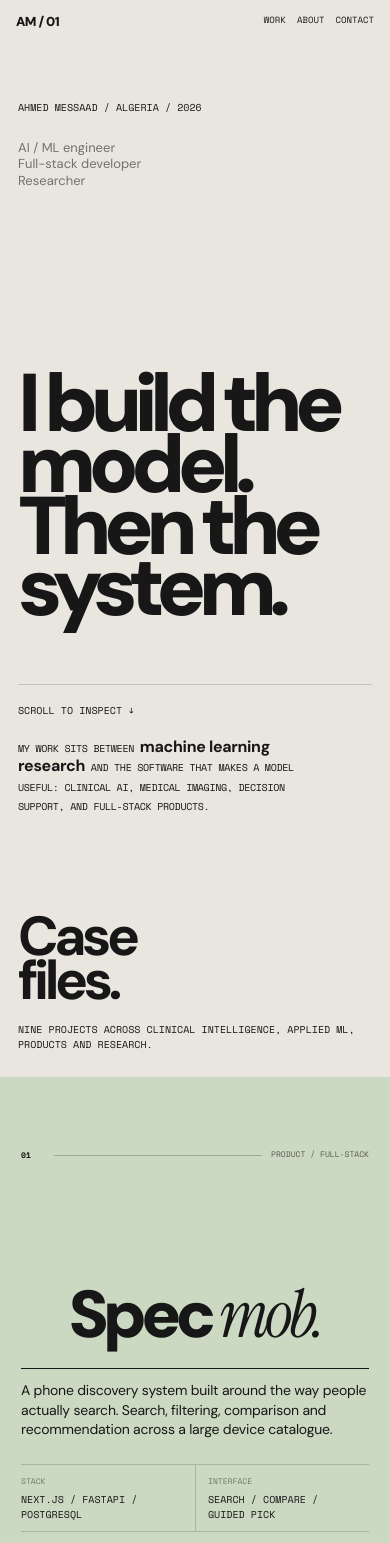
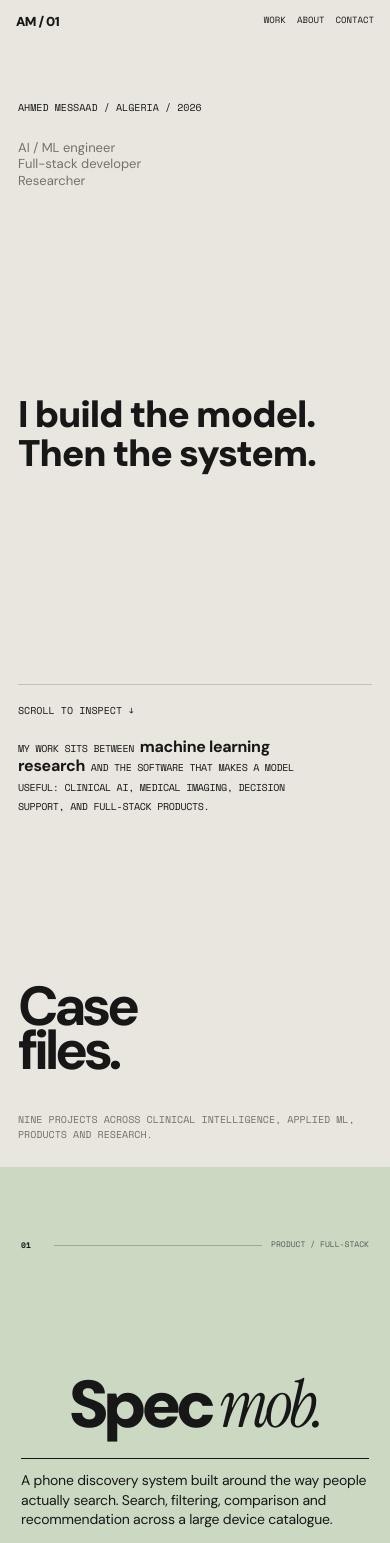
Before and after one commit to RYANX9/ahmedmessaad, a Next.js app: page / in a window 390 px wide. Shown: the top 1543 px of the page. Built offline with nearby package versions, Linux system fonts and the light colour scheme.

Commit message:
Update globals.css

```diff
--- a/app/globals.css
+++ b/app/globals.css
@@ -31,6 +31,10 @@
 }
 .top>*{pointer-events:auto}
 .logo{font-size:13px;font-weight:900;letter-spacing:-.04em}
+.topbar-label{
+  display:block;margin-top:2px;font:9px "Space Mono",monospace;
+  text-transform:uppercase;color:var(--muted);
+}
 .nav{display:flex;gap:20px;font:10px "Space Mono",monospace;text-transform:uppercase}
 .nav a{padding-bottom:3px;border-bottom:1px solid transparent}
 .nav a:hover{border-color:var(--ink)}
@@ -45,23 +49,39 @@
 .hero-top{display:flex;justify-content:space-between;align-items:flex-start}
 .hero-index{font:10px "Space Mono",monospace;text-transform:uppercase}
 .hero-note{max-width:230px;font-size:13px;line-height:1.25;color:var(--muted)}
+.hero-eyebrow{
+  display:block;margin-top:6vh;
+  font:11px "Space Mono",monospace;text-transform:uppercase;
+  color:var(--muted);
+}
 .hero-title{
   position:relative;
-  margin-top:10vh;
-  font-size:clamp(75px,15vw,220px);
+  margin-top:1.5vh;
+  font-size:clamp(38px,6.4vw,104px);
   font-weight:900;
-  line-height:.75;
-  letter-spacing:-.095em;
-  max-width:9ch;
+  line-height:.98;
+  letter-spacing:-.03em;
+  max-width:none;
 }
 .hero-title div{display:block}
 .hero-title .serif{
   font-family:"Instrument Serif",serif;font-weight:400;
   font-style:italic;letter-spacing:-.07em;
 }
+.hero-method{
+  margin-top:4vh;
+  display:flex;flex-wrap:wrap;gap:26px;
+  font:10px "Space Mono",monospace;text-transform:uppercase;
+  color:var(--muted);
+}
+.hero-method .method-label{color:var(--ink);font-weight:700}
+.hero-method ol{margin:0;padding:0;list-style:none;display:flex;gap:16px;flex-wrap:wrap}
+.hero-method li{position:relative;padding-left:15px}
+.hero-method li:before{content:attr(data-i) "."; position:absolute;left:0;font-weight:700;color:var(--ink)}
 .hero-bottom{
   display:flex;justify-content:space-between;align-items:end;
   border-top:1px solid var(--line);padding-top:13px;
+  margin-top:22px;
 }
 .hero-bottom span{font:10px "Space Mono",monospace;text-transform:uppercase}
 .hero-bottom p{max-width:390px;margin:0;font-size:16px;line-height:1.2;letter-spacing:-.02em}
@@ -69,12 +89,23 @@
 /* WORK HEADER */
 .gallery{padding:0 0 12vh}
 .gallery-head{
-  display:flex;justify-content:space-between;align-items:baseline;
-  margin-bottom:35px;padding:0 var(--pad);
-  gap:20px;flex-wrap:wrap;
+  display:flex;justify-content:space-between;align-items:flex-end;
+  margin-bottom:35px;padding:12vh var(--pad) 0;
+  gap:40px;flex-wrap:wrap;
+}
+.gallery-eyebrow{
+  display:block;margin-bottom:14px;
+  font:10px "Space Mono",monospace;text-transform:uppercase;color:var(--muted);
 }
 .gallery-head h2{margin:0;font-size:clamp(42px,7vw,95px);line-height:.8;letter-spacing:-.08em}
-.gallery-head span{font:10px "Space Mono",monospace;text-transform:uppercase}
+.gallery-lead{
+  margin:18px 0 0;max-width:52ch;
+  font-size:clamp(15px,1.7vw,18px);line-height:1.4;
+}
+.gallery-head>span{
+  font:10px "Space Mono",monospace;text-transform:uppercase;
+  max-width:22ch;text-align:right;color:var(--muted);
+}
 
 /* =========================================================
    STACKING SYSTEM
@@ -152,7 +183,8 @@
 
 /* PROJECT DESCRIPTION */
 .project-info{max-width:430px;border-top:1px solid currentColor;padding-top:12px}
-.project-description{margin:0 0 30px;max-width:420px;font-size:15px;line-height:1.42;letter-spacing:-.015em}
+.project-description{margin:0 0 14px;max-width:420px;font-size:14.5px;line-height:1.42;letter-spacing:-.015em}
+.project-extra{margin:0 0 22px;max-width:420px;font-size:12.5px;line-height:1.4;opacity:.65}
 
 /* METADATA */
 .project-meta{display:grid;grid-template-columns:1fr 1fr;border-top:1px solid rgba(23,23,23,.18)}
@@ -305,16 +337,35 @@
   display:grid;grid-template-columns:18% 1fr;gap:8vw;
 }
 .after-label{font:10px "Space Mono",monospace;text-transform:uppercase}
+.after-note{
+  display:block;margin-top:14px;color:var(--muted);
+  font-size:12px;line-height:1.4;max-width:22ch;
+}
 .after h2{margin:0;max-width:11ch;font-size:clamp(45px,7vw,100px);line-height:.82;letter-spacing:-.08em}
-.about-copy{max-width:900px;margin-top:55px;font-size:clamp(22px,3vw,45px);line-height:1;letter-spacing:-.045em}
-.about-copy em{font-style:italic}
+.about-lead{max-width:900px;margin-top:45px;font-size:clamp(20px,2.6vw,36px);line-height:1.1;letter-spacing:-.03em}
+.about-lead em{font-style:normal;font-weight:700}
+.about-copy{max-width:820px;margin-top:26px;font-size:clamp(15px,1.6vw,18px);line-height:1.5;color:var(--muted)}
+
+.timeline{margin-top:50px;border-top:1px solid var(--line);max-width:900px}
+.timeline-row{
+  display:grid;grid-template-columns:14ch 1fr 12ch;gap:20px;
+  padding:16px 0;border-bottom:1px solid var(--line);align-items:baseline;
+}
+.timeline-period{font:10px "Space Mono",monospace;text-transform:uppercase;color:var(--muted)}
+.timeline-detail{font-size:15px;line-height:1.3}
+.timeline-tag{font:10px "Space Mono",monospace;text-transform:uppercase;text-align:right}
 
 /* CONTACT */
 .contact{
   min-height:80vh;background:var(--ink);color:var(--paper);
   padding:var(--pad);display:flex;flex-direction:column;justify-content:space-between;
 }
-.contact h2{margin:70px 0 0;max-width:7ch;font-size:clamp(70px,14vw,210px);line-height:.74;letter-spacing:-.095em}
+.contact h2{margin:50px 0 0;max-width:8ch;font-size:clamp(60px,12vw,180px);line-height:.78;letter-spacing:-.08em}
+.contact-paragraph{
+  max-width:46ch;margin:24px 0 0;
+  font-size:clamp(15px,1.6vw,18px);line-height:1.35;
+  color:rgba(245,242,235,.75);
+}
 .contact-bottom{
   border-top:1px solid rgba(245,242,235,.25);padding-top:14px;
   display:flex;justify-content:space-between;
@@ -322,6 +373,10 @@
 }
 .contact-links{display:flex;gap:18px;flex-wrap:wrap}
 .contact-links a{text-decoration:underline;text-underline-offset:4px}
+.contact-footer-right{
+  margin-top:10px;text-align:right;color:rgba(245,242,235,.5);
+  font:10px "Space Mono",monospace;text-transform:uppercase;
+}
 
 /* MOBILE */
 @media(max-width:760px){
@@ -330,7 +385,9 @@
   .hero{padding:100px 18px 30px}
   .hero-top{display:block}
   .hero-note{margin-top:25px;max-width:250px}
-  .hero-title{font-size:clamp(68px,21vw,120px);margin-top:14vh}
+  .hero-eyebrow{margin-top:20px}
+  .hero-title{font-size:clamp(30px,9.5vw,52px);margin-top:2vh;line-height:1.04}
+  .hero-method{margin-top:24px}
   .hero-bottom{display:block}.hero-bottom p{margin-top:18px;max-width:300px}
 
   .gallery{padding:70px 0 100px}
@@ -388,14 +445,23 @@
   .arch-box{height:40px;font-size:7px}
 
   .after{padding:90px 18px;display:block}
-  .after-label{margin-bottom:40px}
-  .after h2{font-size:60px}
-  .about-copy{margin-top:45px;font-size:30px}
+  .after-label{margin-bottom:8px}
+  .after-note{margin-bottom:35px}
+  .after h2{font-size:52px}
+  .about-lead{margin-top:35px;font-size:26px}
+  .about-copy{margin-top:18px;font-size:16px}
+  .timeline-row{grid-template-columns:1fr;gap:6px;padding:14px 0}
+  .timeline-tag{text-align:left}
+
+  .gallery-head{align-items:flex-start;padding-top:70px}
+  .gallery-head>span{text-align:left;max-width:none}
 
   .contact{min-height:75vh;padding:18px}
-  .contact h2{margin-top:80px;font-size:75px}
+  .contact h2{margin-top:60px;font-size:64px}
+  .contact-paragraph{max-width:none}
   .contact-bottom{display:block}
   .contact-links{margin-top:20px;gap:12px}
+  .contact-footer-right{text-align:left;margin-top:14px}
 }
 
 @media(prefers-reduced-motion:reduce){html{scroll-behavior:auto}}
```
